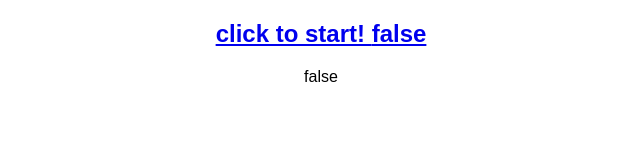
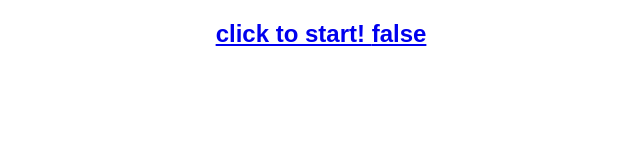
Before and after one commit to mariahw/pac-portoflio, a React (Create React App) app: page /intro in a window 1280 px wide. Shown: the top 160 px of the page, without its empty margins (319-959 px from the left). Built offline with nearby package versions, Linux system fonts and the light colour scheme.

Commit message:
app clean up

```diff
--- a/src/App.js
+++ b/src/App.js
@@ -1,15 +1,7 @@
 import React, { Component } from 'react';
-import {
-  BrowserRouter as Router,
-  Link,
-  Route,
-  Switch,
-} from 'react-router-dom';
 
 import Main from './screens/main/components/Main.js';
-import Nav from './common/Nav/components/nav.js';
 
-import logo from './logo.svg';
 import './App.css';
 
 class App extends Component {
--- a/src/index.js
+++ b/src/index.js
@@ -2,7 +2,7 @@ import React from 'react';
 import ReactDOM from 'react-dom';
 import './index.css';
 import App from './App';
-import registerServiceWorker from './registerServiceWorker';
+// import registerServiceWorker from './registerServiceWorker';
 import { BrowserRouter } from 'react-router-dom'
 
 ReactDOM.render((
--- a/src/screens/gameBoard/components/GameBoard.js
+++ b/src/screens/gameBoard/components/GameBoard.js
@@ -1,5 +1,4 @@
-import React, { Component } from 'react';
-import { Switch, Route } from 'react-router-dom'
+import React from 'react';
 
 const GameBoard = () => (
   <main>
--- a/src/screens/intro/components/IntroContainer.js
+++ b/src/screens/intro/components/IntroContainer.js
@@ -2,7 +2,7 @@ import React, { Component } from 'react';
 
 import IntroRender from './IntroRender.js'
 
-class IntroContainer extends React.Component {
+class IntroContainer extends Component {
 
   constructor() {
     super();
--- a/src/screens/intro/components/IntroRender.js
+++ b/src/screens/intro/components/IntroRender.js
@@ -1,11 +1,10 @@
-import React, { Component } from 'react';
-import { Switch, Route, Link } from 'react-router-dom'
+import React from 'react';
+import { Link } from 'react-router-dom'
 
 const IntroRender = (props) => (
 
     <div>
       <Link to="/play"><h2>click to start! { props.introEnd } </h2></Link>
-      <p>{ props.introEnd }</p>
     </div>
 
 );
--- a/src/screens/main/components/Main.js
+++ b/src/screens/main/components/Main.js
@@ -1,4 +1,4 @@
-import React, { Component } from 'react';
+import React from 'react';
 import { Switch, Route } from 'react-router-dom'
 
 import Home from '../../home/components/Home.js'
```
Also changed, not shown: src/screens/home/components/Home.js (+2 -7 lines).
